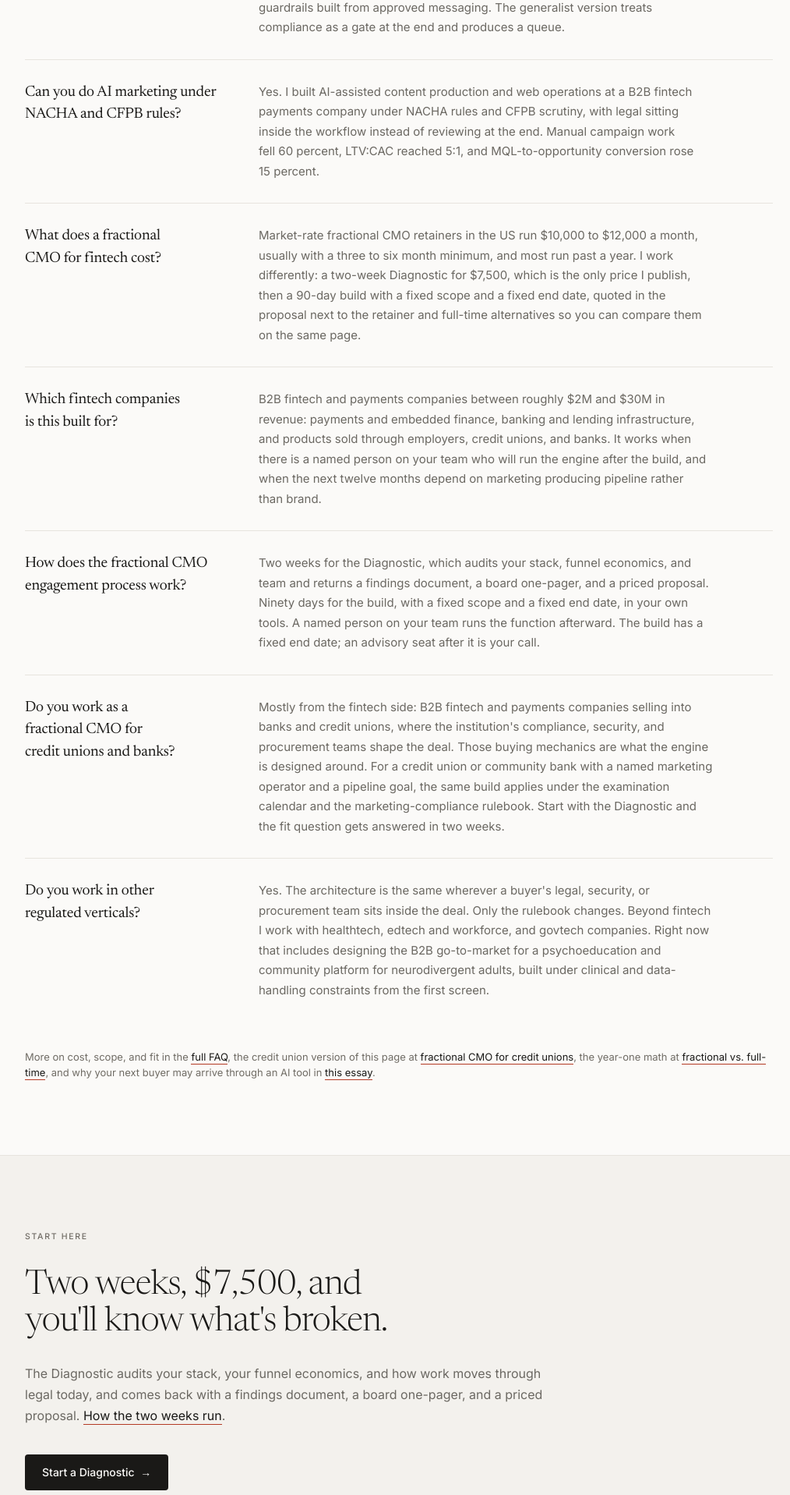
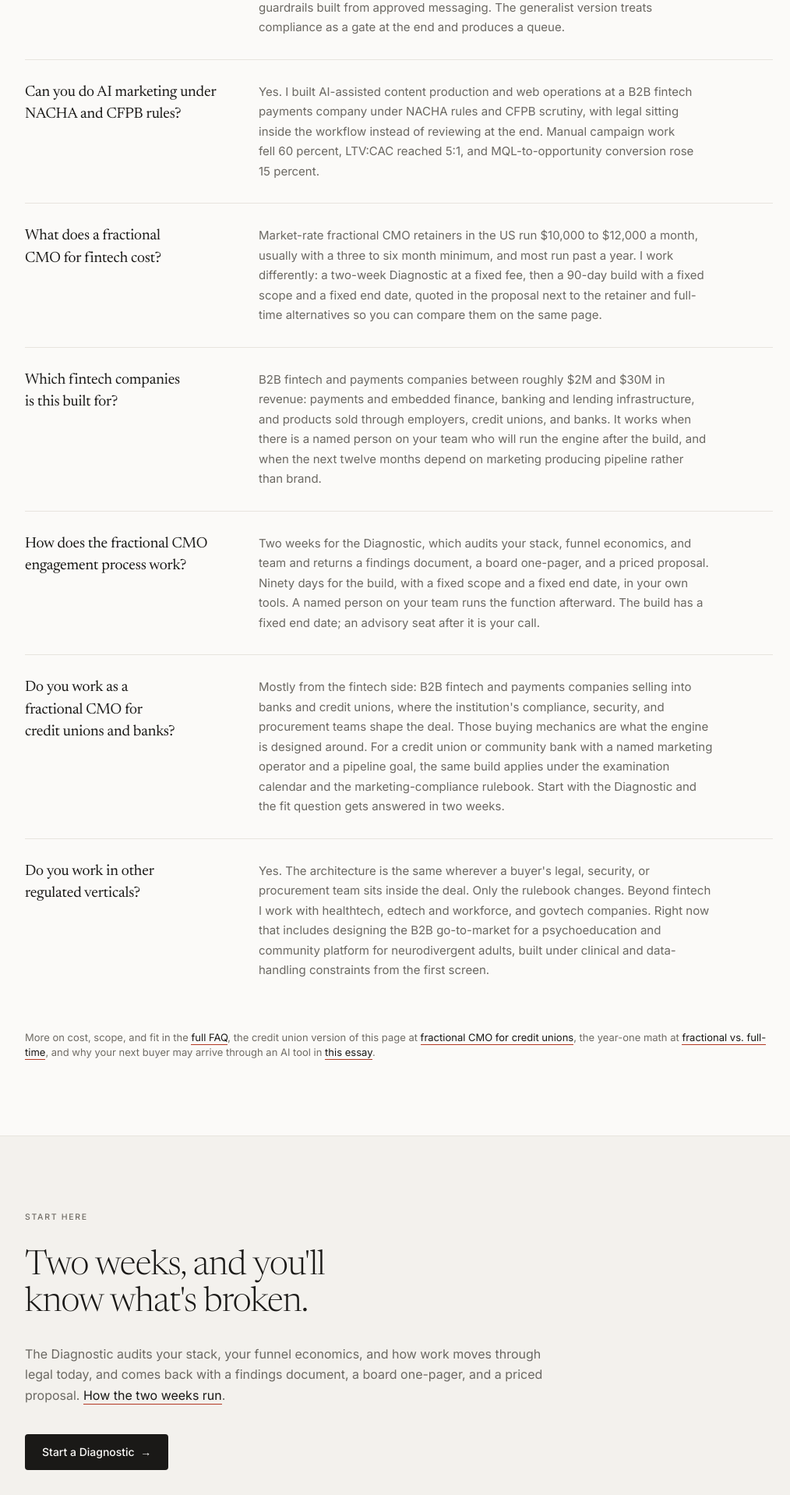
Before and after one commit to neelythomson/neelythomson-site, a Next.js app: page /fractional-cmo-fintech in a window 1280 px wide. Shown: the part 4622-6539 px from the top of the page at 78% size, without its empty margins (128-1142 px from the left). Built offline with nearby package versions, Linux system fonts and the light colour scheme; no server answers.

Commit message:
Update pricing details and description in page.tsx

```diff
--- a/src/app/fractional-cmo-fintech/page.tsx
+++ b/src/app/fractional-cmo-fintech/page.tsx
@@ -101,7 +101,7 @@ const faq = [
   },
   {
     q: "What does a fractional CMO for fintech cost?",
-    a: "Market-rate fractional CMO retainers in the US run $10,000 to $12,000 a month, usually with a three to six month minimum, and most run past a year. I work differently: a two-week Diagnostic for $7,500, which is the only price I publish, then a 90-day build with a fixed scope and a fixed end date, quoted in the proposal next to the retainer and full-time alternatives so you can compare them on the same page.",
+    a: "Market-rate fractional CMO retainers in the US run $10,000 to $12,000 a month, usually with a three to six month minimum, and most run past a year. I work differently: a two-week Diagnostic at a fixed fee, then a 90-day build with a fixed scope and a fixed end date, quoted in the proposal next to the retainer and full-time alternatives so you can compare them on the same page.",
   },
   {
     q: "Which fintech companies is this built for?",
@@ -150,8 +150,6 @@ const jsonLd = {
       offers: {
         "@type": "Offer",
         name: "Marketing Diagnostic",
-        price: "7500",
-        priceCurrency: "USD",
         url: "https://neelythomson.com/diagnostic",
       },
     },
@@ -337,7 +335,7 @@ export default function FractionalCMOFintech() {
           <div className="mx-auto max-w-[960px]">
             <p className="label mb-8">Start here</p>
             <h2 className="display-sm mb-7 max-w-[22ch] text-[clamp(1.9rem,3.4vw,2.9rem)]">
-              Two weeks, $7,500, and you&apos;ll know what&apos;s broken.
+              Two weeks, and you&apos;ll know what&apos;s broken.
             </h2>
             <p className="measure text-base leading-[1.68] text-muted">
               The Diagnostic audits your stack, your funnel economics, and how
```
